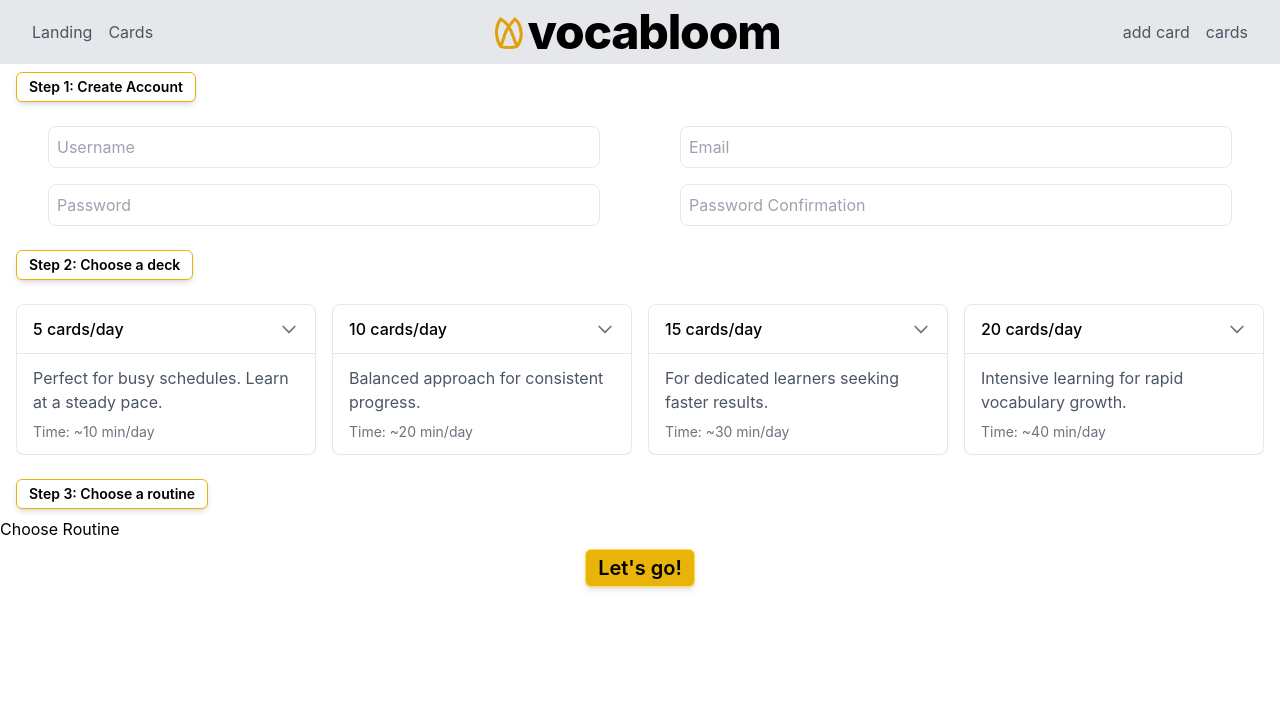
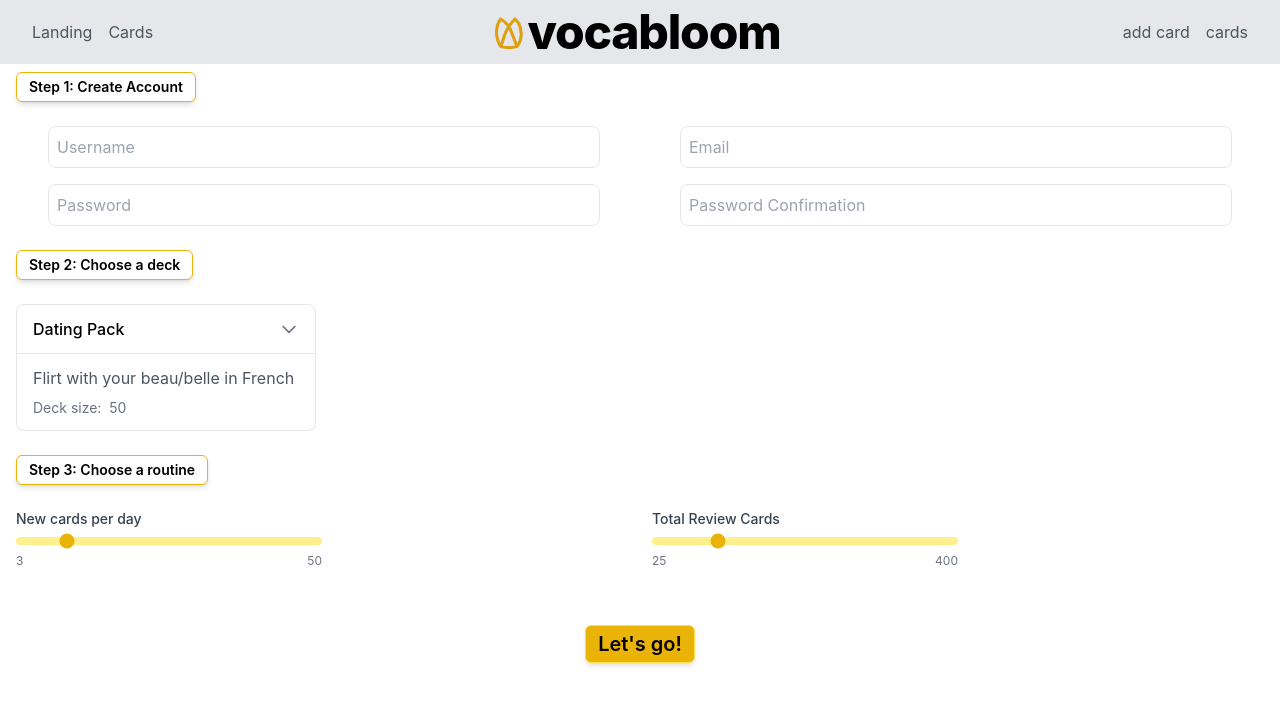
Before and after one commit to tiger-pillow/vocabloom, a React (Create React App) app in the folder client/: page /signup in a window 1280 px wide. Shown: the top 704 px of the page. Built offline with nearby package versions, Linux system fonts and the light colour scheme.

Commit message:
added slider module, accordion cards to choose decks

```diff
--- a/client/src/pages/SignUpPage.tsx
+++ b/client/src/pages/SignUpPage.tsx
@@ -23,7 +23,7 @@
                 </span>
             </div>
             <ChooseRoutine />
-            <div className="text-center px-2 py-2">
+            <div className="text-center px-2 py-2 mt-8">
                 <span className="inline-block bg-yellow-500 border border-yellow-300 text-black text-xl font-semibold px-3 py-1 rounded-md shadow-md">
                     Let's go!
                 </span>
@@ -65,69 +65,37 @@
 }
 
 function ChooseDeck(){
+    const DeckCard = (deck: {deck_name: string, deck_description: string, deck_size: number}) => {
+
         return (
-        <div>
-            <div className="container mx-auto p-4">
-                <div className="grid grid-cols-2 lg:grid-cols-4 gap-4 max-h-[400px] overflow-y-auto">
             <div className="border rounded-lg shadow-sm">
                 <button className="w-full px-4 py-3 text-left flex justify-between items-center hover:bg-gray-50 transition-colors">
-                            <span className="font-medium">5 cards/day</span>
+                    <span className="font-medium">{deck.deck_name}</span>
                     <svg className="w-5 h-5 text-gray-500" fill="none" stroke="currentColor" viewBox="0 0 24 24">
                         <path strokeLinecap="round" strokeLinejoin="round" strokeWidth={2} d="M19 9l-7 7-7-7" />
                     </svg>
                 </button>
                 <div className="px-4 py-3 border-t">
-                            <p className="text-gray-600">Perfect for busy schedules. Learn at a steady pace.</p>
+                    <p className="text-gray-600">{deck.deck_description}</p>
                     <div className="mt-2 text-sm text-gray-500">
-                                <span>Time: ~10 min/day</span>
+                        <span>Deck size: &nbsp;{deck.deck_size}</span>
                     </div>
                 </div>
             </div>
+        )
 
-                    <div className="border rounded-lg shadow-sm">
-                        <button className="w-full px-4 py-3 text-left flex justify-between items-center hover:bg-gray-50 transition-colors">
-                            <span className="font-medium">10 cards/day</span>
-                            <svg className="w-5 h-5 text-gray-500" fill="none" stroke="currentColor" viewBox="0 0 24 24">
-                                <path strokeLinecap="round" strokeLinejoin="round" strokeWidth={2} d="M19 9l-7 7-7-7" />
-                            </svg>
-                        </button>
-                        <div className="px-4 py-3 border-t">
-                            <p className="text-gray-600">Balanced approach for consistent progress.</p>
-                            <div className="mt-2 text-sm text-gray-500">
-                                <span>Time: ~20 min/day</span>
-                            </div>
-                        </div>
-                    </div>
+    }
 
-                    <div className="border rounded-lg shadow-sm">
-                        <button className="w-full px-4 py-3 text-left flex justify-between items-center hover:bg-gray-50 transition-colors">
-                            <span className="font-medium">15 cards/day</span>
-                            <svg className="w-5 h-5 text-gray-500" fill="none" stroke="currentColor" viewBox="0 0 24 24">
-                                <path strokeLinecap="round" strokeLinejoin="round" strokeWidth={2} d="M19 9l-7 7-7-7" />
-                            </svg>
-                        </button>
-                        <div className="px-4 py-3 border-t">
-                            <p className="text-gray-600">For dedicated learners seeking faster results.</p>
-                            <div className="mt-2 text-sm text-gray-500">
-                                <span>Time: ~30 min/day</span>
-                            </div>
-                        </div>
-                    </div>
 
-                    <div className="border rounded-lg shadow-sm">
-                        <button className="w-full px-4 py-3 text-left flex justify-between items-center hover:bg-gray-50 transition-colors">
-                            <span className="font-medium">20 cards/day</span>
-                            <svg className="w-5 h-5 text-gray-500" fill="none" stroke="currentColor" viewBox="0 0 24 24">
-                                <path strokeLinecap="round" strokeLinejoin="round" strokeWidth={2} d="M19 9l-7 7-7-7" />
-                            </svg>
-                        </button>
-                        <div className="px-4 py-3 border-t">
-                            <p className="text-gray-600">Intensive learning for rapid vocabulary growth.</p>
-                            <div className="mt-2 text-sm text-gray-500">
-                                <span>Time: ~40 min/day</span>
-                            </div>
-                        </div>
-                    </div>
+    return (
+        <div>
+            <div className="container mx-auto p-4">
+                <div className="grid grid-cols-2 lg:grid-cols-4 gap-4 max-h-[400px] overflow-y-auto">
+                    <DeckCard
+                        deck_name="Dating Pack"
+                        deck_description="Flirt with your beau/belle in French"
+                        deck_size={50}
+                    />
                 </div>
             </div>
         </div>
@@ -138,7 +106,44 @@
 function ChooseRoutine(){
     return (
         <div>
-            <h1>Choose Routine</h1>
+            <div className="container mx-auto p-4">
+                <div className="grid grid-cols-1 lg:grid-cols-2 gap-6">
+
+                    <div className="w-1/2 flex flex-col space-y-2">
+                        <label className="text-sm font-medium text-gray-700">
+                            New cards per day
+                        </label>
+                        <input
+                            type="range"
+                            min="3"
+                            max="50"
+                            defaultValue="10"
+                            className="w-full h-2 bg-yellow-200 rounded-lg appearance-none cursor-pointer accent-yellow-500"
+                        />
+                        <div className="flex justify-between text-xs text-gray-500">
+                            <span>3</span>
+                            <span>50</span>
+                        </div>
+                    </div>
+
+                    <div className="w-1/2 flex flex-col space-y-2">
+                        <label className="text-sm font-medium text-gray-700">
+                            Total Review Cards
+                        </label>
+                        <input
+                            type="range"
+                            min="25"
+                            max="400"
+                            defaultValue="100"
+                            className="w-full h-2 bg-yellow-200 rounded-lg appearance-none cursor-pointer accent-yellow-500"
+                        />
+                        <div className="flex justify-between text-xs text-gray-500">
+                            <span>25</span>
+                            <span>400</span>
+                        </div>
+                    </div>
+                </div>
+            </div>
         </div>
     )
 }
```
Lines whose indentation alone changed are shown as unchanged.
